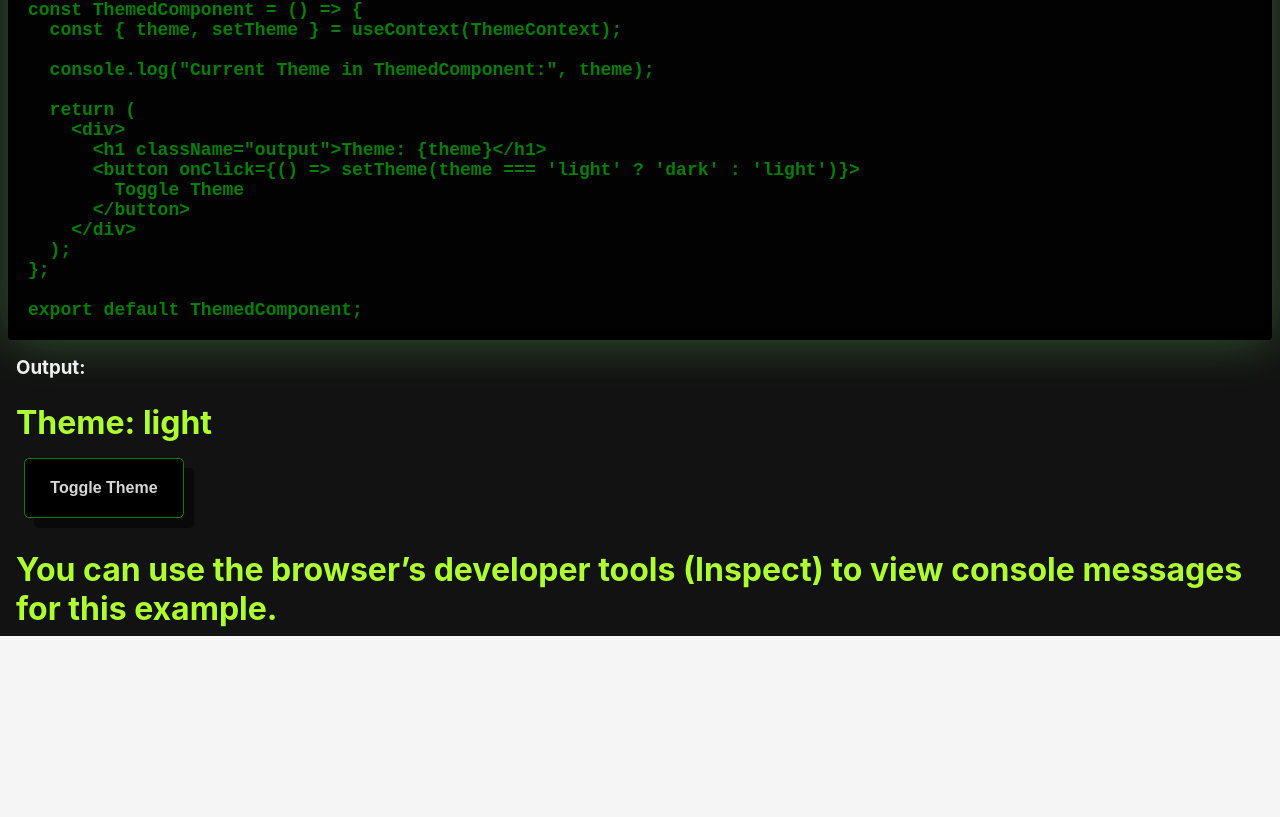
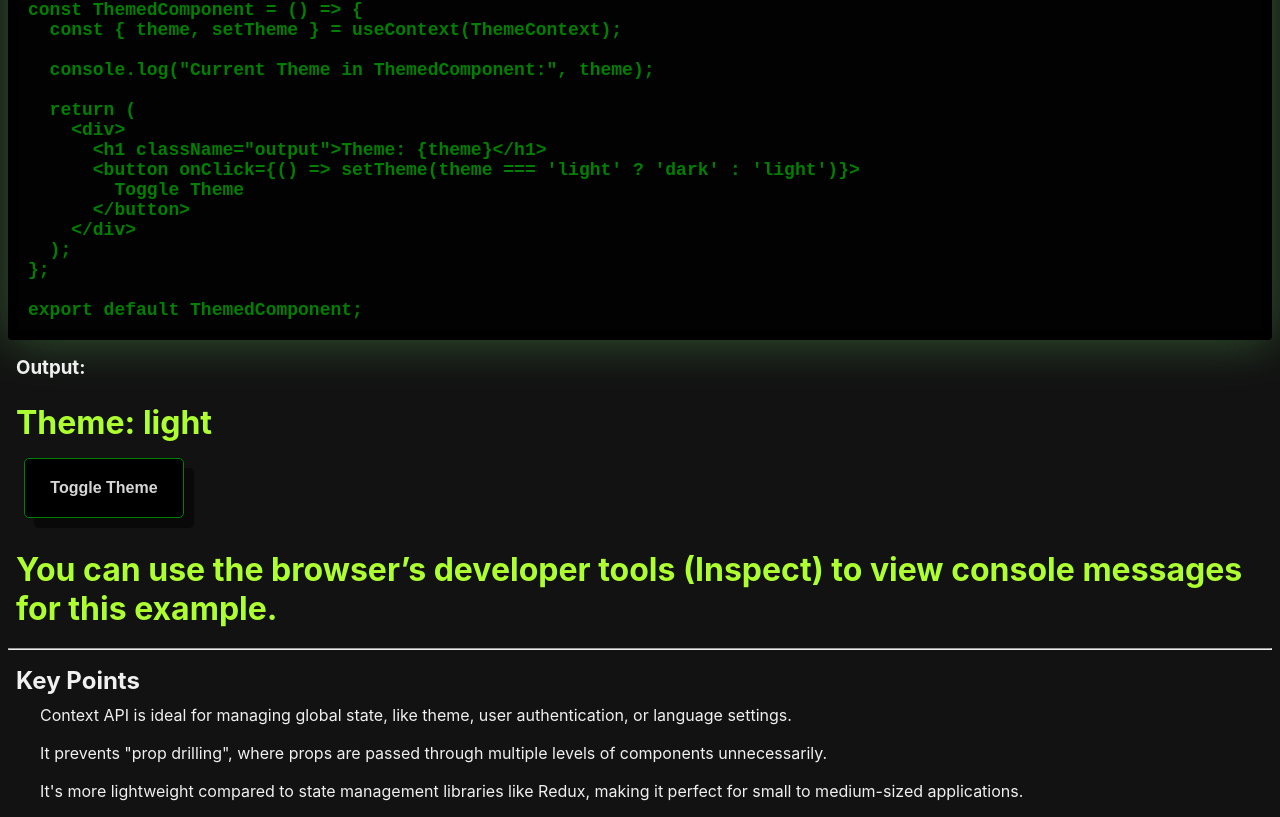
Before and after one commit to rees-kyle/react_showcase, a React (Create React App) app in the folder project/: page /context-api in a window 1280 px wide. Shown: the part 1962-2779 px from the top of the page. Before the commit the page ends 2598 px from the top, so only its background shows below. Built offline with nearby package versions, Linux system fonts and the light colour scheme.

Commit message:
Add KeyPoints component
- Added component file.
- Added to index in components folder.
- Imported and added component to page.

```diff
--- /dev/null
+++ b/project/src/components/state_management/context_api/KeyPoints.js
@@ -0,0 +1,14 @@
+const KeyPoints = () => {
+    return (
+        <div>
+            <br/>
+            <hr/>
+            <h2>Key Points</h2>
+            <p>Context API is ideal for managing global state, like theme, user authentication, or language settings.</p>
+            <p>It prevents "prop drilling", where props are passed through multiple levels of components unnecessarily.</p>
+            <p>It's more lightweight compared to state management libraries like Redux, making it perfect for small to medium-sized applications.</p>
+        </div>
+    );
+};
+
+export default KeyPoints;
--- a/project/src/components/state_management/context_api/index.js
+++ b/project/src/components/state_management/context_api/index.js
@@ -2,3 +2,4 @@ export { default as ContextAPI } from './ContextAPI';
 export { default as How } from './How';
 export { ThemeProvider, ThemeContext } from './ThemeProvider';
 export { default as ThemedComponent } from './ThemedComponent';
+export {default as KeyPoints} from './KeyPoints';
--- a/project/src/pages/state_management/ContextAPIPage.js
+++ b/project/src/pages/state_management/ContextAPIPage.js
@@ -2,7 +2,8 @@ import {
   ContextAPI,
   How,
   ThemeProvider,
-  ThemedComponent
+  ThemedComponent,
+  KeyPoints
 } from '../../components/state_management/context_api';
 
 const ContextAPIPage = () => {
@@ -12,6 +13,7 @@ const ContextAPIPage = () => {
         <ContextAPI />
         <How />
         <ThemedComponent />
+        <KeyPoints />
       </ThemeProvider>
     </>
   );
```
